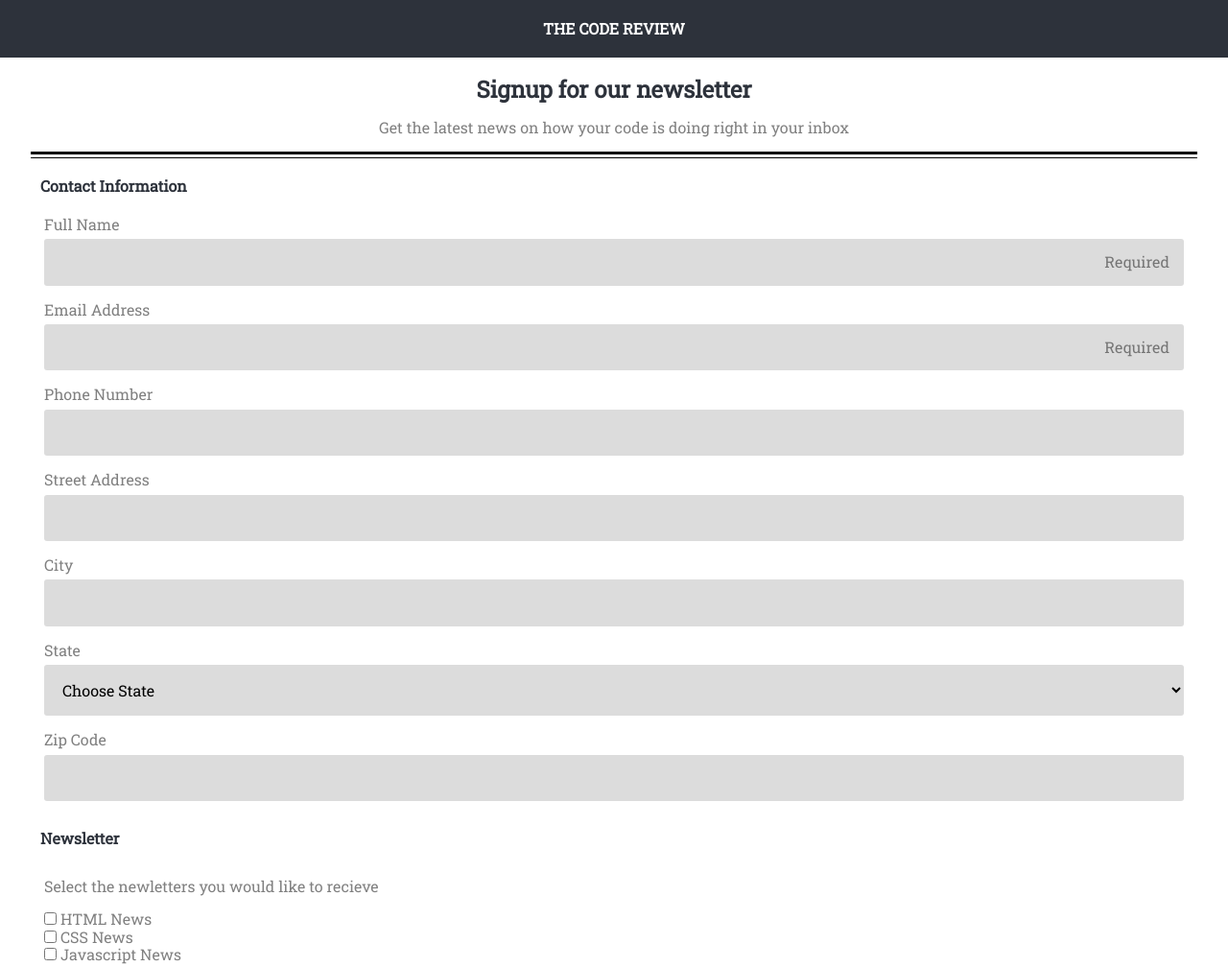
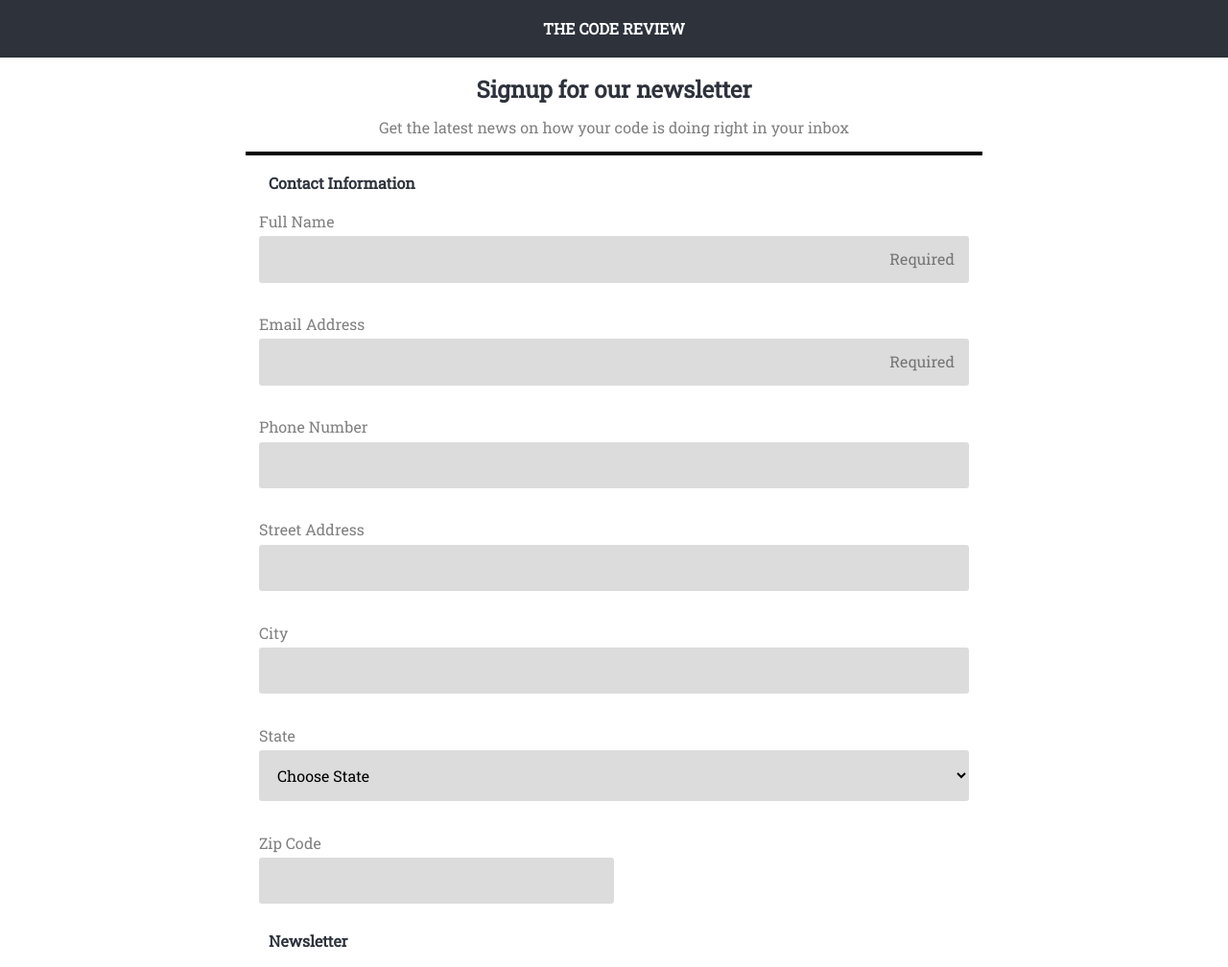
Before and after one commit to JenHardman/Treehouse-Project-3, a plain HTML site: page index.html in a window 1280 px wide. Shown: the top 1008 px of the page at 96% size. Drawn offline with nearby package versions, Linux system fonts and the light colour scheme.

Commit message:
more edits and working on media query

```diff
--- a/CSS/styles.css
+++ b/CSS/styles.css
@@ -95,6 +95,10 @@ input[type="text"]::placeholder {
     padding-top: 15px;
   }
 
+  #zip {
+    width: 50%;
+  }
+
   .textarea {
     width: 100%;
     background-color: #dcdcdc;
@@ -121,3 +125,32 @@ input[type="text"]::placeholder {
     font-size: 12px;
     height: 150px;
   }
+
+  /* Media Query */
+
+  @media (min-width: 768px) {
+  .form,
+  .signup_heading {
+    width: 60%;
+    margin: 0 auto;
+    max-width: 1050px;
+
+  }
+
+.contact_info {
+  display: flex;
+  flex-direction: column;
+
+}
+
+.labels {
+  justify-content: flex-end;
+}
+
+
+
+
+
+
+
+  }
--- a/index.html
+++ b/index.html
@@ -28,27 +28,26 @@
 
   <div class="form">
     <form action="index.html" method="post">
-      <div class="contact_info">
+      <fieldset>
         <legend>Contact Information</legend>
-      <fieldset>
-
+         <div class="contact_info">
         <label class="labels" for="name">Full Name</label>
-        <input type="text" id="name" name="user_name" placeholder="Required"><br>
+        <input class="input" type="text" id="name" name="user_name" placeholder="Required"><br>
 
         <label class="labels" for="email">Email Address</label>
-          <input type="text" id="email" name="user_email" placeholder="Required"  ><br>
+          <input class="input" type="text" id="email" name="user_email" placeholder="Required"  ><br>
 
         <label class="labels" for="phone">Phone Number</label>
-            <input type="tel" id="phone" name="user_phone_number"><br>
+            <input class="input" type="tel" id="phone" name="user_phone_number"><br>
 
         <label class="labels" for="address">Street Address</label>
-            <input type="text" id="address" name="user_address"><br>
+            <input class="input" type="text" id="address" name="user_address"><br>
 
         <label class="labels" for="city">City</label>
-            <input type="text" id="city" name="user_city"><br>
+            <input class="input" type="text" id="city" name="user_city"><br>
 
         <label class="labels" for="state">State</label>
-            <select id="state" name="user_state">
+            <select class="input" id="state" name="user_state">
                       <option value="">Choose State</option>
                       <option value="AL">Alabama</option>
                     	<option value="AK">Alaska</option>
@@ -104,12 +103,15 @@
 			  </select><br>
 
         <label class="labels" for="zip">Zip Code</label>
-            <input type="number" id="zip" name="user_zip">
-      </fieldset>
+            <input class="input" type="number" id="zip" name="user_zip">
+
 </div>
+  </fieldset>
+
 <div class="newsletter_options">
-      <legend>Newsletter</legend>
+
       <fieldset>
+        <legend>Newsletter</legend>
         <p>Select the newletters you would like to recieve</p>
         <input type="checkbox" id="html_news" name="news">
           <label for="html_news">HTML News</label><br>
```
